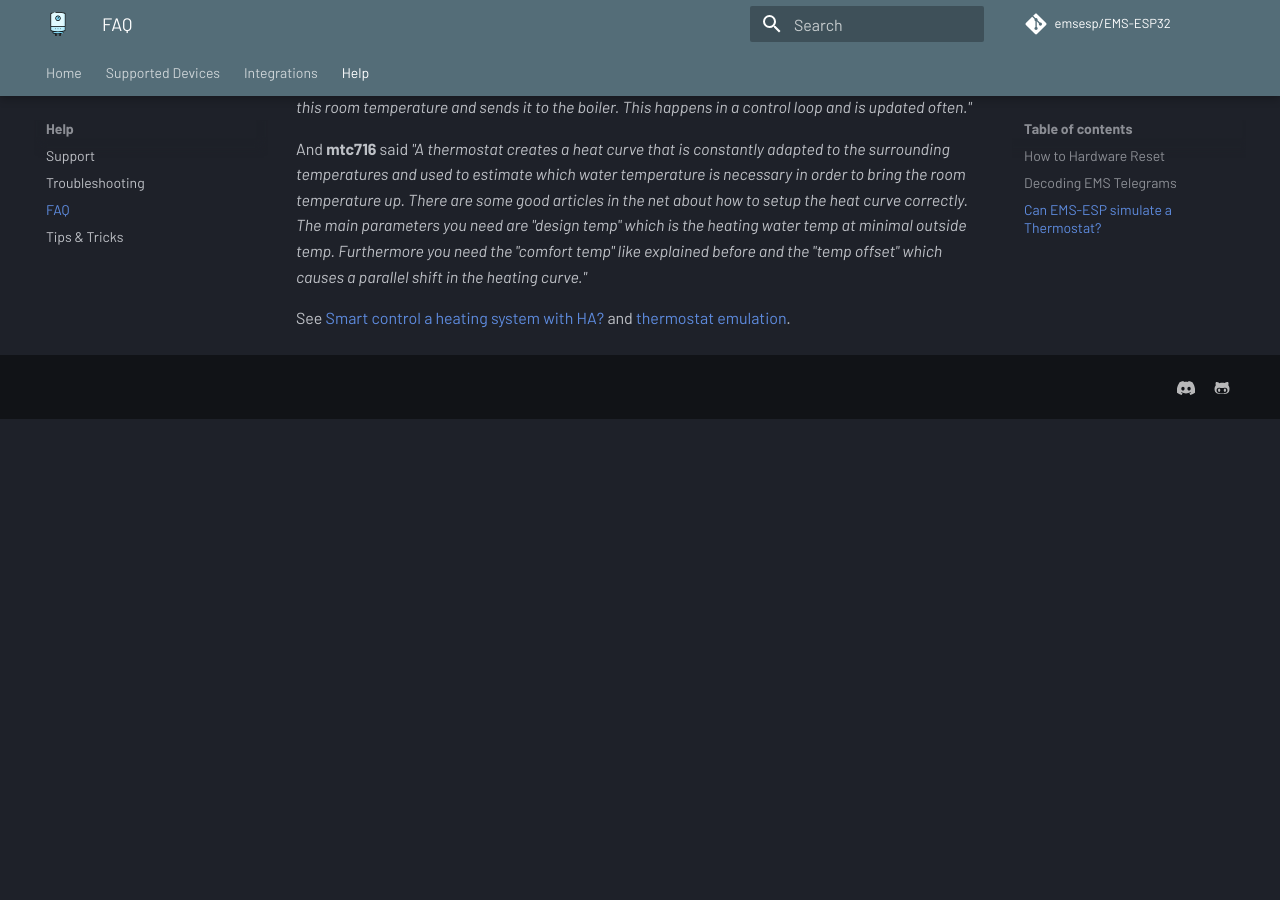
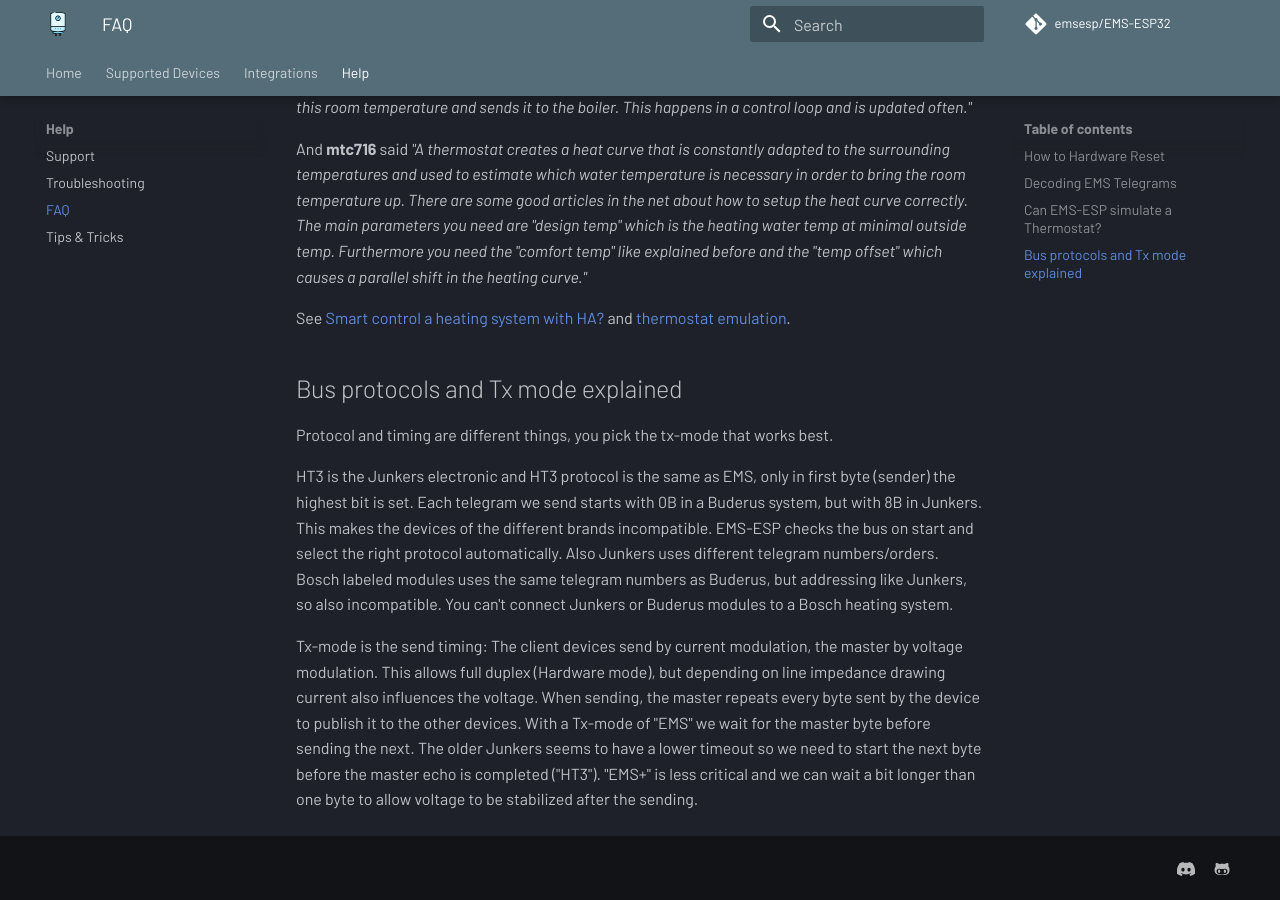
Before and after one commit to emsesp/docs, an MkDocs documentation site: the page built from docs/FAQ.md, in a window 1280 px wide and 900 px high, scrolled down 1344 px. Built offline with MkDocs 1.6.1 and Material for MkDocs 9.7.7, drawn with Linux system fonts in a browser that asks for light colours; comment, search, counter and statistics services are not loaded; before the commit the page ends 1763 px from its top, so only the background shows below that.

Commit message:
adding Michaels expanation from https://github.com/emsesp/EMS-ESP32/discussions/1691#discussioncomment-9172760

```diff
--- a/docs/FAQ.md
+++ b/docs/FAQ.md
@@ -37,3 +37,11 @@ And **mtc716** said _"A thermostat creates a heat curve that is constantly adapt
 
 See [Smart control a heating system with HA?](https://github.com/emsesp/EMS-ESP32/issues/144)
 and [thermostat emulation](https://github.com/emsesp/EMS-ESP32/issues/151).
+
+## Bus protocols and Tx mode explained
+
+Protocol and timing are different things, you pick the tx-mode that works best.
+
+HT3 is the Junkers electronic and HT3 protocol is the same as EMS, only in first byte (sender) the highest bit is set. Each telegram we send starts with 0B in a Buderus system, but with 8B in Junkers. This makes the devices of the different brands incompatible. EMS-ESP checks the bus on start and select the right protocol automatically. Also Junkers uses different telegram numbers/orders. Bosch labeled modules uses the same telegram numbers as Buderus, but addressing like Junkers, so also incompatible. You can't connect Junkers or Buderus modules to a Bosch heating system.
+
+Tx-mode is the send timing: The client devices send by current modulation, the master by voltage modulation. This allows full duplex (Hardware mode), but depending on line impedance drawing current also influences the voltage. When sending, the master repeats every byte sent by the device to publish it to the other devices. With a Tx-mode of "EMS" we wait for the master byte before sending the next. The older Junkers seems to have a lower timeout so we need to start the next byte before the master echo is completed ("HT3"). "EMS+" is less critical and we can wait a bit longer than one byte to allow voltage to be stabilized after the sending.
```
